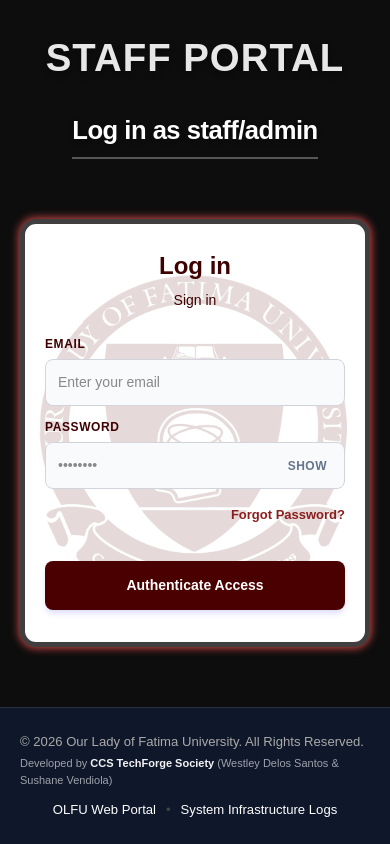
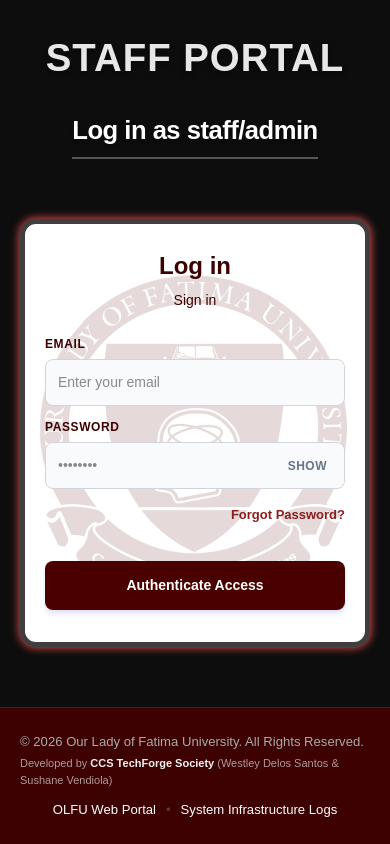
Before and after one commit to derpycke64/CCS-ATTENDANCE-SYSTEM, a Next.js app in the folder attendance-system-ts/: page /login in a window 390 px wide. Shown: the part 1044-1888 px from the top of the page. Built offline with nearby package versions, Linux system fonts and the light colour scheme; no server answers; the database is empty.

Commit message:
okay last commit i proms

```diff
--- a/attendance-system-ts/app/login/logincss.css
+++ b/attendance-system-ts/app/login/logincss.css
@@ -543,7 +543,7 @@
     gap: 12px !important;
     padding: 24px 20px !important;
     box-sizing: border-box !important;
-    background: #0f172a !important;
+    background: #3d0101 !important;
     border-top: 1px solid rgba(255, 255, 255, 0.1);
   }
 }
```
